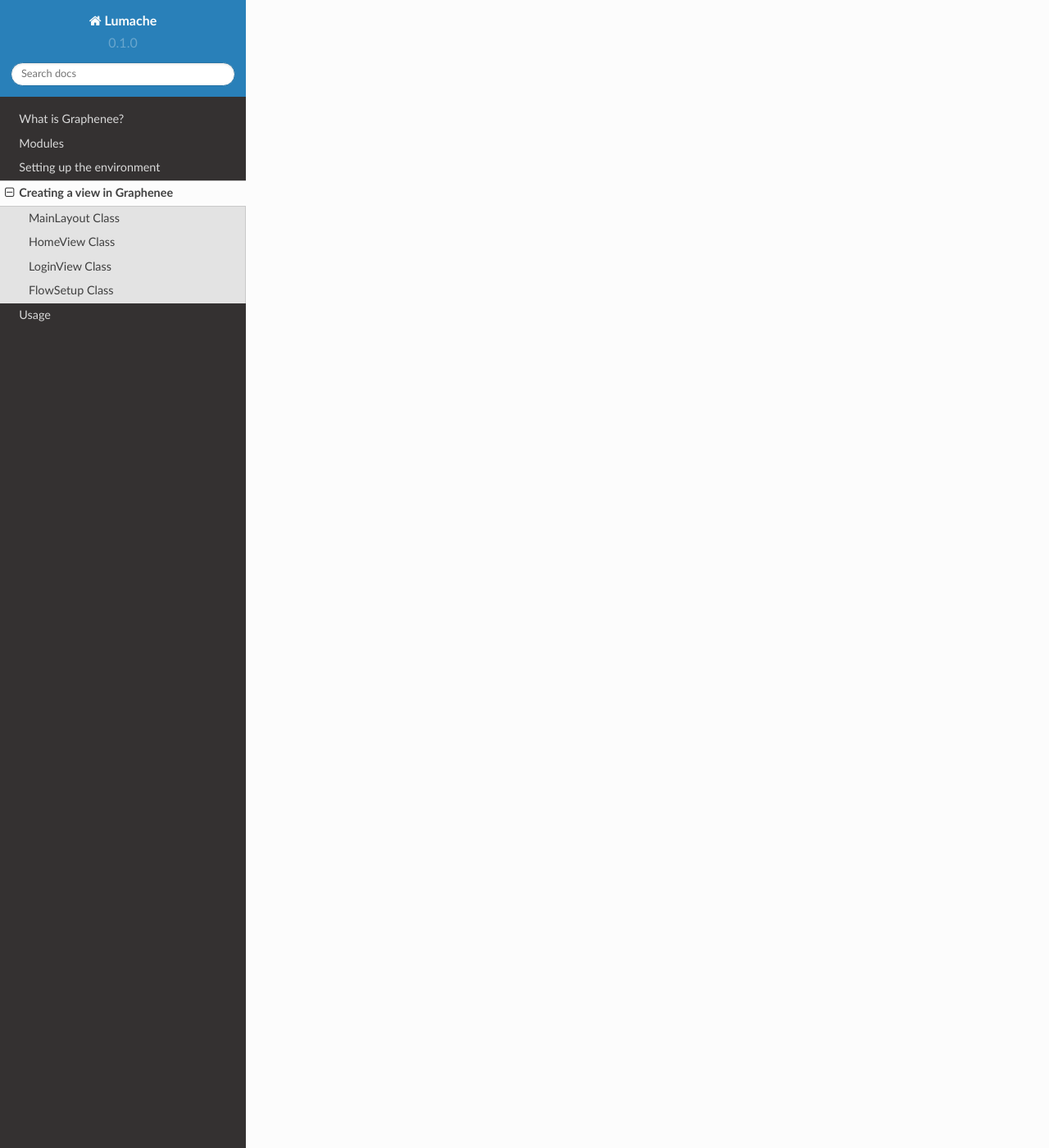
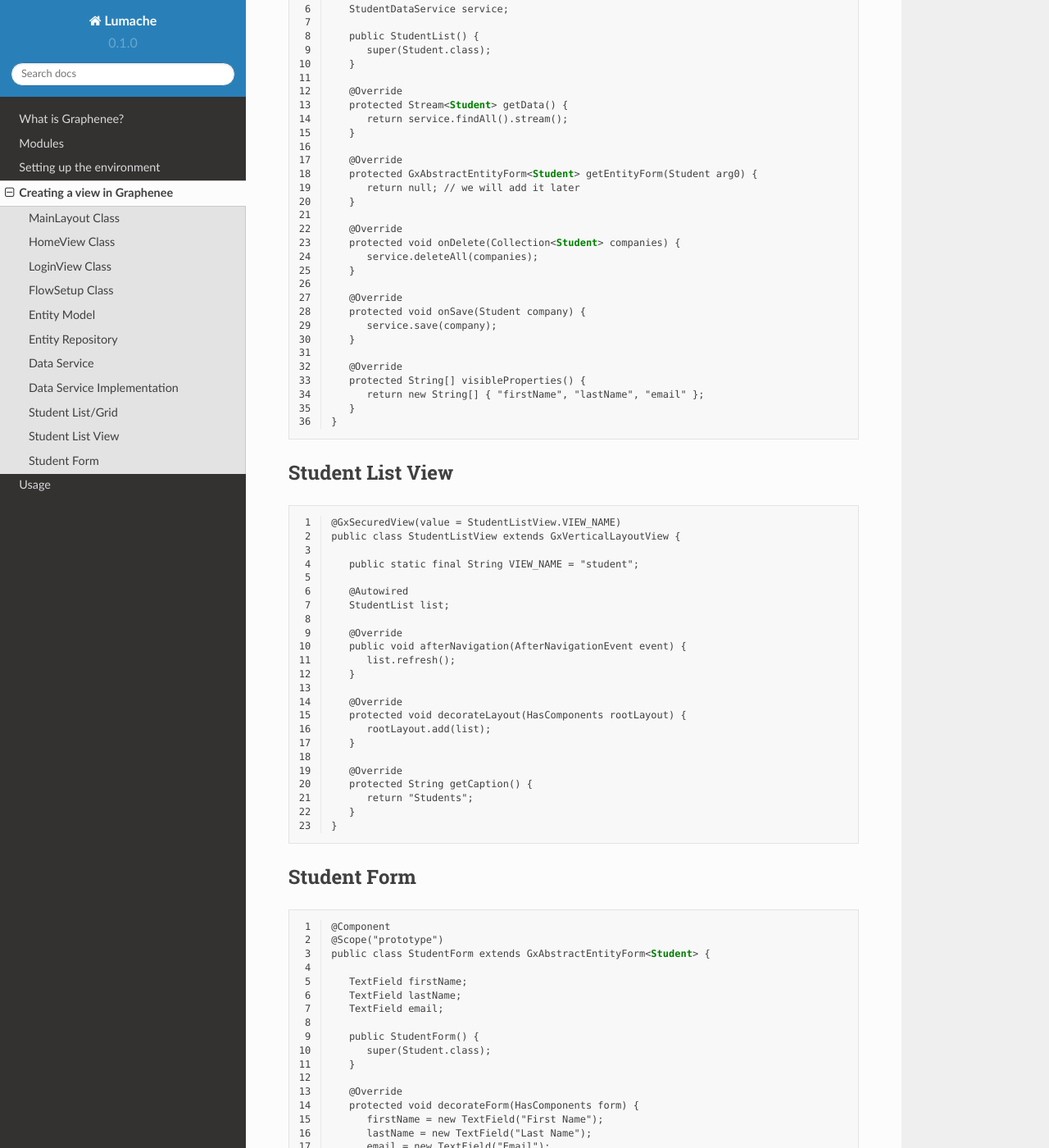
Before and after one commit to subanzafar/rtd-tutorial, a Sphinx documentation site: the page built from docs/source/createview.rst, in a window 1280 px wide and 1400 px high, scrolled down 3091 px. Shown: the whole window at 82% size. Built offline with Sphinx 7.4.7 and the Read the Docs theme 2.0.0, drawn with Linux system fonts in a browser that asks for light colours; some of the changed text lies outside the part shown.

Commit message:
Update createview.rst

```diff
--- a/docs/source/createview.rst
+++ b/docs/source/createview.rst
@@ -88,3 +88,203 @@ FlowSetup Class
          return "1.0";
       }
    }
+
+
+So, these were the base classes we needed to display views of different lists of our models.\n Now we will create a Student entity model and other classes related:
+
+Entity Model
+------------
+
+.. code-block:: html
+   :linenos:
+
+   @Data
+   @Entity
+   @NoArgsConstructor
+   @AllArgsConstructor
+   @EqualsAndHashCode(onlyExplicitlyIncluded = true)
+   @Table(name = "student")
+   public class Student {
+      @Id
+      @Include
+      @GeneratedValue(strategy = GenerationType.IDENTITY)
+      private Integer oid;
+      private String firstName;
+      private String lastName;
+      private String email;
+   }
+
+
+Entity Repository
+-----------------
+
+.. code-block:: html
+   :linenos:
+
+   public interface StudentRepository extends GxJpaRepository<Student, Integer> {
+   }
+
+Data Service
+------------
+
+.. code-block:: html
+   :linenos:
+
+   public interface StudentDataService {
+
+      List<Student> findAll();
+
+      void save(Student student);
+
+      void deleteAll(Collection<Student> students);
+   }
+
+Data Service Implementation
+---------------------------
+
+.. code-block:: html
+   :linenos:
+
+   @Service
+   public class StudentDataServiceImpl implements StudentDataService {
+
+      @Autowired
+      StudentRepository repository;
+
+      @Override
+      public List<Student> findAll() {
+         return repository.findAll();
+      }
+
+      @Override
+      public void save(Student student) {
+         repository.save(student);
+      }
+
+      @Override
+      public void deleteAll(Collection<Student> students) {
+         repository.deleteAll(students);
+      }
+   }
+
+After these, we will head towards creating listview for our Student model:
+
+Student List/Grid
+-----------------
+
+.. code-block:: html
+   :linenos:
+
+   @Component
+   @Scope("prototype")
+   public class StudentList extends GxAbstractEntityList<Student> {
+
+      @Autowired
+      StudentDataService service;
+
+      public StudentList() {
+         super(Student.class);
+      }
+
+      @Override
+      protected Stream<Student> getData() {
+         return service.findAll().stream();
+      }
+
+      @Override
+      protected GxAbstractEntityForm<Student> getEntityForm(Student arg0) {
+         return null; // we will add it later
+      }
+
+      @Override
+      protected void onDelete(Collection<Student> companies) {
+         service.deleteAll(companies);
+      }
+
+      @Override
+      protected void onSave(Student company) {
+         service.save(company);
+      }
+
+      @Override
+      protected String[] visibleProperties() {
+         return new String[] { "firstName", "lastName", "email" };
+      }
+   }
+
+Student List View
+-----------------
+
+.. code-block:: html
+   :linenos:
+
+   @GxSecuredView(value = StudentListView.VIEW_NAME)
+   public class StudentListView extends GxVerticalLayoutView {
+
+      public static final String VIEW_NAME = "student";
+
+      @Autowired
+      StudentList list;
+
+      @Override
+      public void afterNavigation(AfterNavigationEvent event) {
+         list.refresh();
+      }
+
+      @Override
+      protected void decorateLayout(HasComponents rootLayout) {
+         rootLayout.add(list);
+      }
+
+      @Override
+      protected String getCaption() {
+         return "Students";
+      }
+   }
+
+Student Form
+------------
+
+.. code-block:: html
+   :linenos:
+
+   @Component
+   @Scope("prototype")
+   public class StudentForm extends GxAbstractEntityForm<Student> {
+
+      TextField firstName;
+      TextField lastName;
+      TextField email;
+
+      public StudentForm() {
+         super(Student.class);
+      }
+
+      @Override
+      protected void decorateForm(HasComponents form) {
+         firstName = new TextField("First Name");
+         lastName = new TextField("Last Name");
+         email = new TextField("Email");
+         form.add(firstName, lastName, email);
+      }
+
+      @Override
+      protected void bindFields(Binder<Student> dataBinder) {
+         dataBinder.forMemberField(firstName).asRequired();
+         dataBinder.forMemberField(lastName).asRequired();
+         dataBinder.forMemberField(email).asRequired();
+      }
+   }
+
+After creating the form, we will autowire form into Student list and update our getEntityForm method:
+
+.. code-block:: html
+   :linenos:
+
+   @Autowired
+   StudentForm form;
+
+   @Override
+   protected GxAbstractEntityForm<Student> getEntityForm(Student arg0) {
+      return form;
+   }
```
